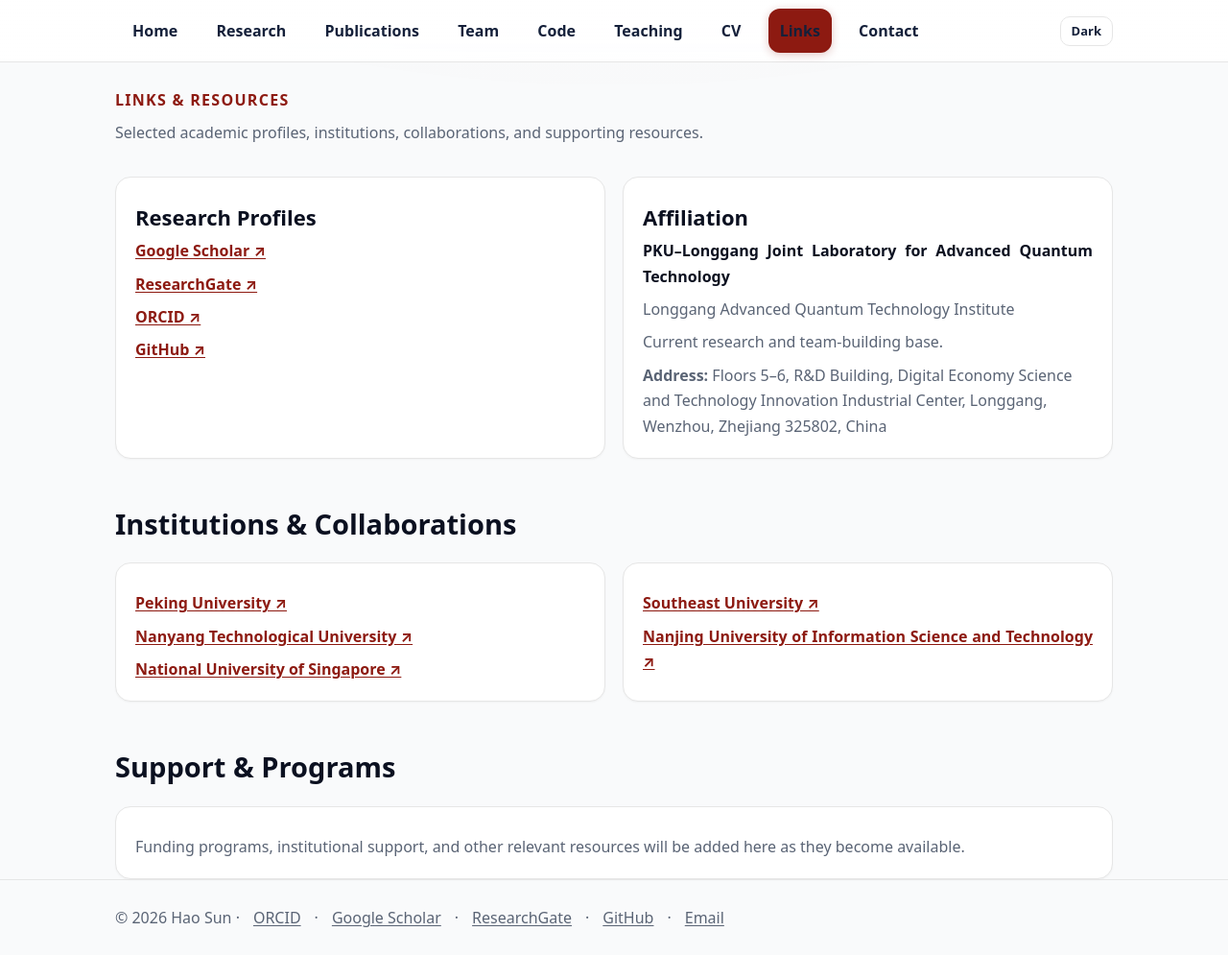
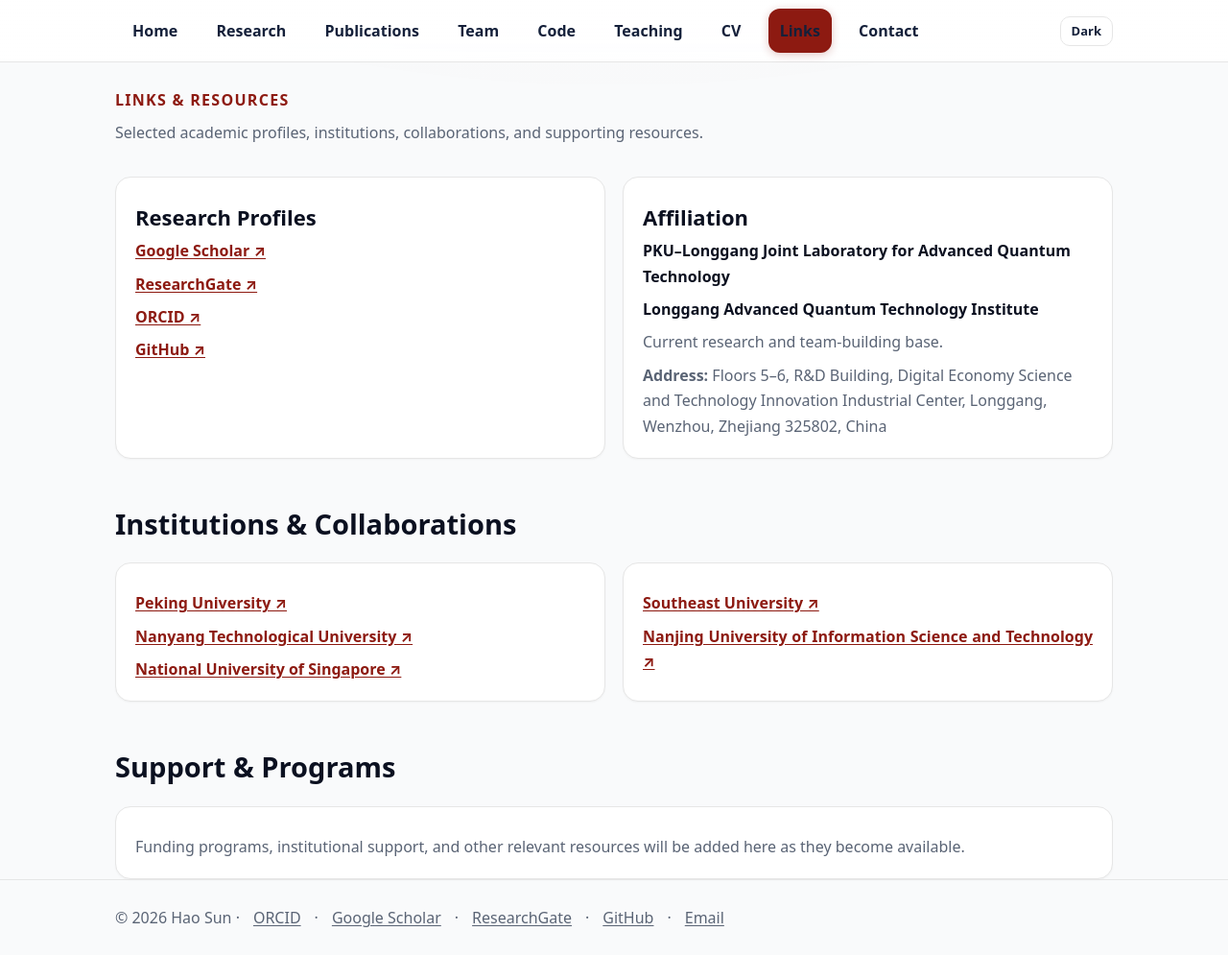
Before and after one commit to sunohao/sunohao.github.io, a Jekyll site: the page built from links/index.md, in a window 1280 px wide and 995 px high. Shown: the whole window at 96% size. Built offline with Jekyll 4.4.1, drawn with Linux system fonts in a browser that asks for light colours.

Commit message:
Match affiliation name styling

```diff
--- a/links/index.md
+++ b/links/index.md
@@ -19,8 +19,8 @@ permalink: /links.html
 
   <div class="card pad">
     <h2>Affiliation</h2>
-    <p><strong>PKU–Longgang Joint Laboratory for Advanced Quantum Technology</strong></p>
-    <p class="muted" style="text-align:left;">Longgang Advanced Quantum Technology Institute</p>
+    <p style="text-align:left;"><strong>PKU–Longgang Joint Laboratory for Advanced Quantum Technology</strong></p>
+    <p style="text-align:left;"><strong>Longgang Advanced Quantum Technology Institute</strong></p>
     <p class="muted">Current research and team-building base.</p>
     <p class="muted" style="text-align:left;"><strong>Address:</strong> Floors 5–6, R&amp;D Building, Digital Economy Science and Technology Innovation Industrial Center, Longgang, Wenzhou, Zhejiang 325802, China</p>
   </div>
```
